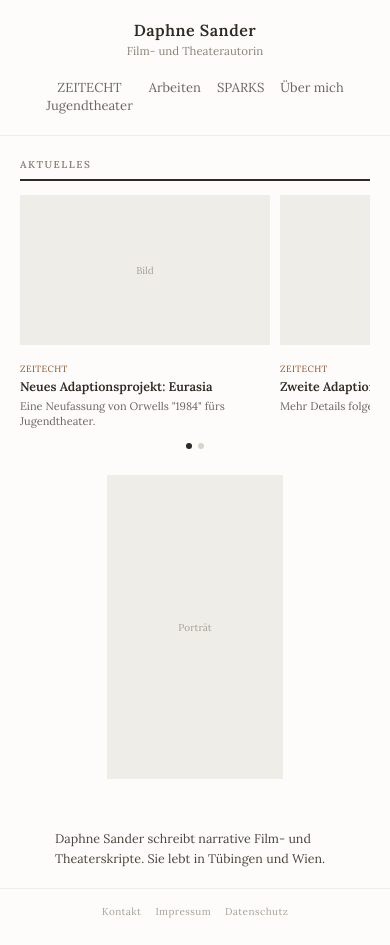
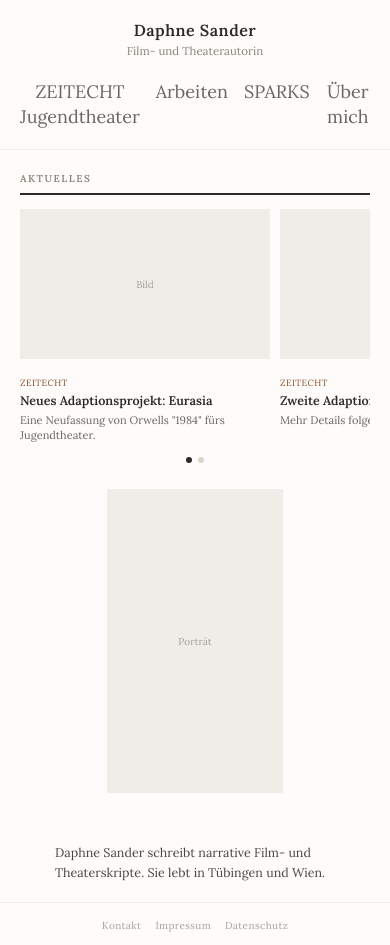
Before and after one commit to daphsander/daphne-sander-website, an Eleventy site: page de/index.njk in a window 390 px wide. Built offline with nearby package versions, Linux system fonts and the light colour scheme; Eleventy itself is replaced by a stand-in of ours; files that its build step writes are made by us from their sources.

Commit message:
Increase font size of site header navigation

```diff
--- a/css/style.css
+++ b/css/style.css
@@ -90,7 +90,7 @@ body.sparks-page .site-header nav { display: none; }
   .site-header { padding: 20px 20px; border-bottom: 1px solid var(--divider); }
   .site-header .name { font-size: 16px; letter-spacing: 0.5px; }
   .site-header .subtitle { font-size: 11.5px; margin-top: 3px; }
-  .site-header nav { font-size: 13px; margin-top: 19px; }
+  .site-header nav { font-size: 18px; margin-top: 19px; }
   .site-header nav a.active { text-underline-offset: 3px; }
 }
 
```
